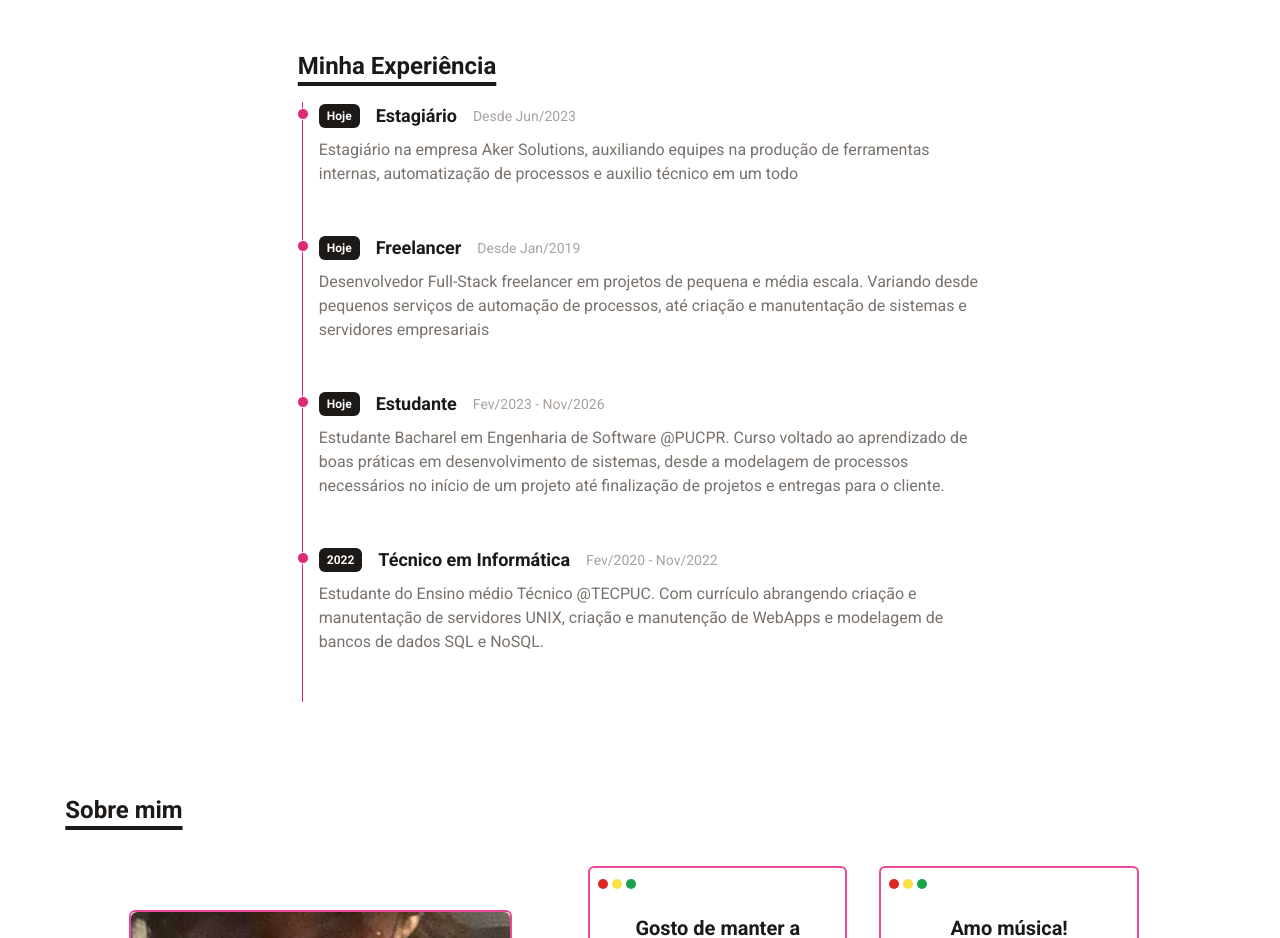
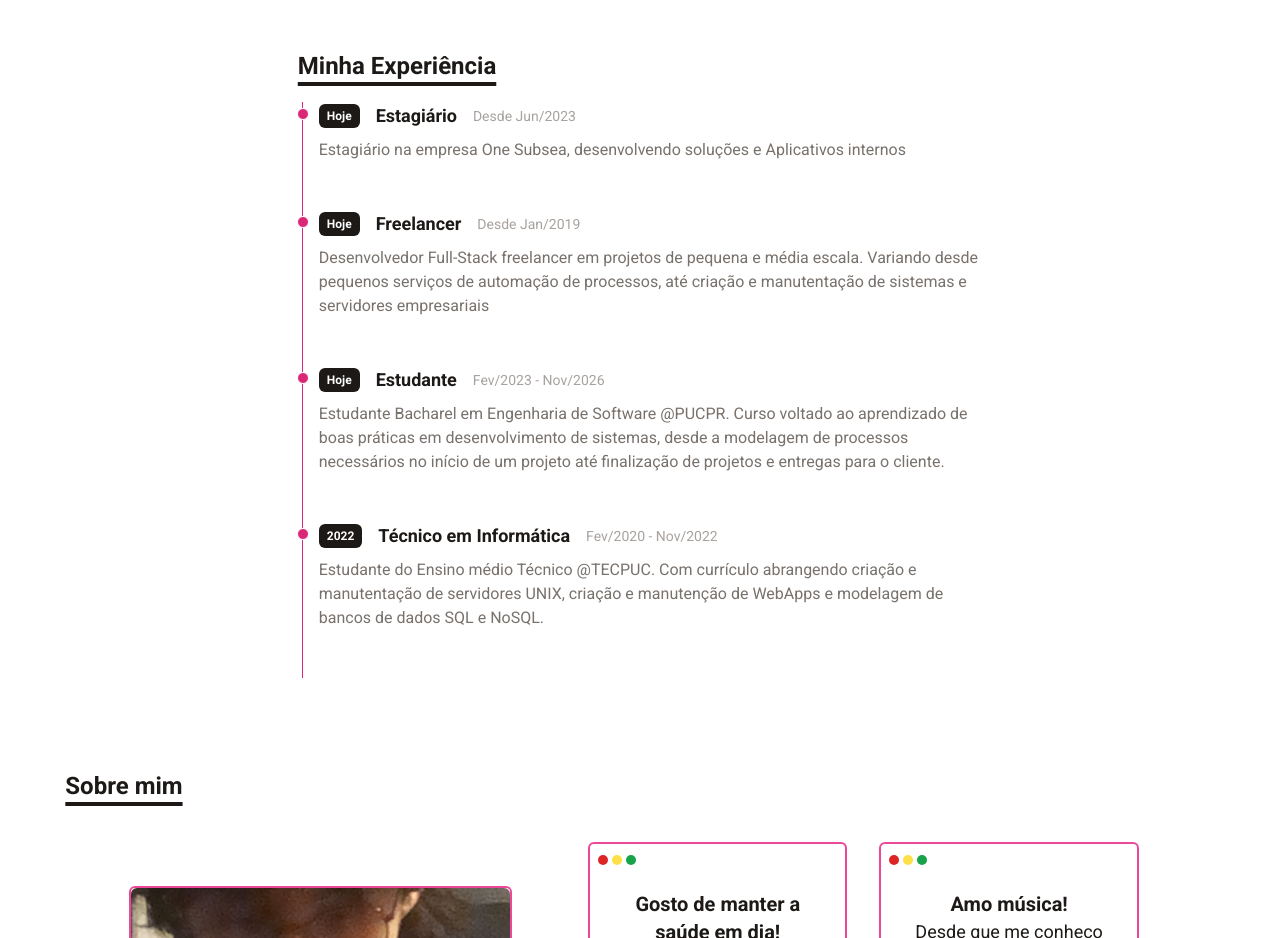
Before and after one commit to enzoenrico/portifolioReactTailwind, a React (Vite) app: page / in a window 1280 px wide. Shown: the part 820-1758 px from the top of the page. Built offline with nearby package versions, Linux system fonts and the light colour scheme.

Commit message:
changed my workplace

```diff
--- a/src/data/timeline.js
+++ b/src/data/timeline.js
@@ -4,7 +4,7 @@ export default [
         title: 'Estagiário',
         duration: 'Desde Jun/2023',
         details:
-        'Estagiário na empresa Aker Solutions, auxiliando equipes na produção de ferramentas internas, automatização de processos e auxilio técnico em um todo'
+        'Estagiário na empresa One Subsea, desenvolvendo soluções e Aplicativos internos'
     },
     {
         year: 'Hoje',
```
